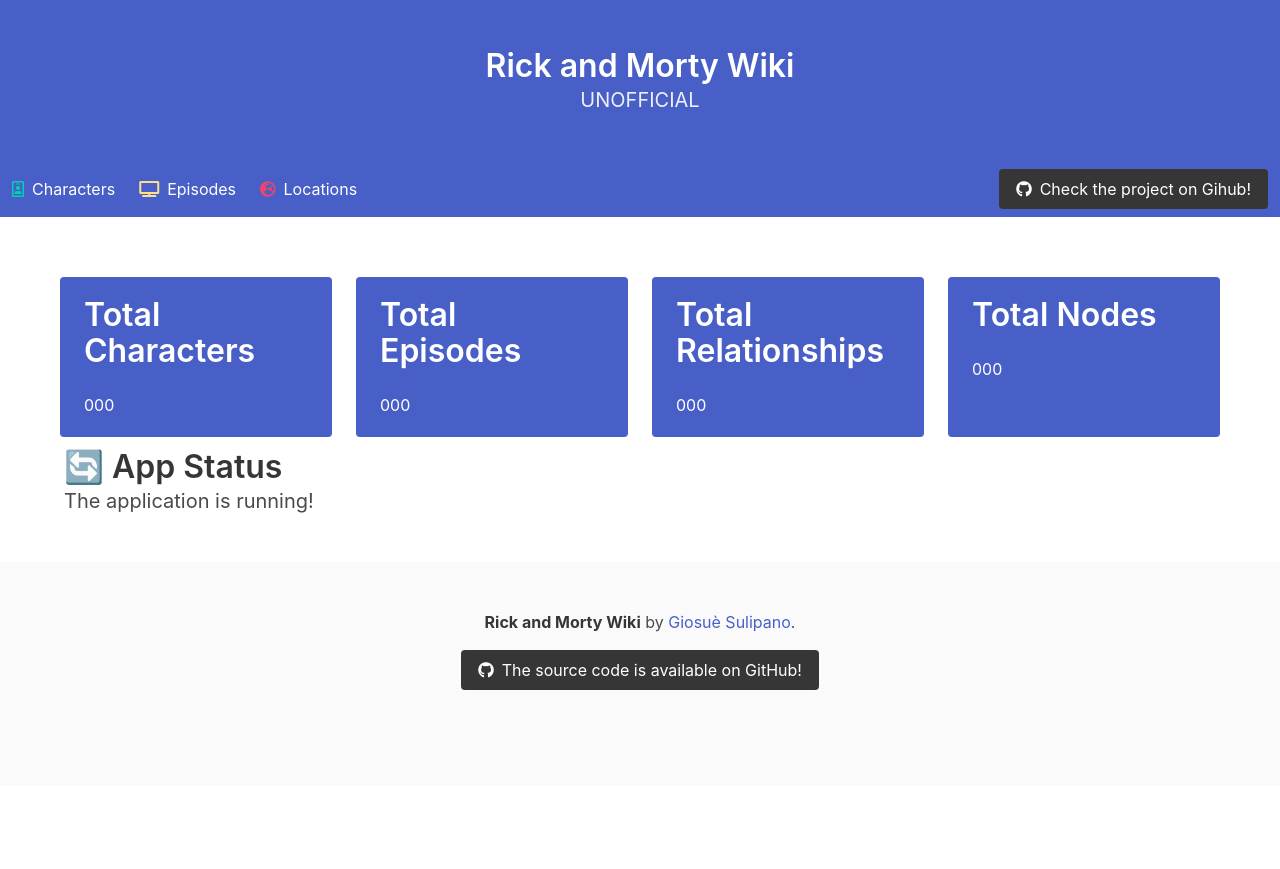
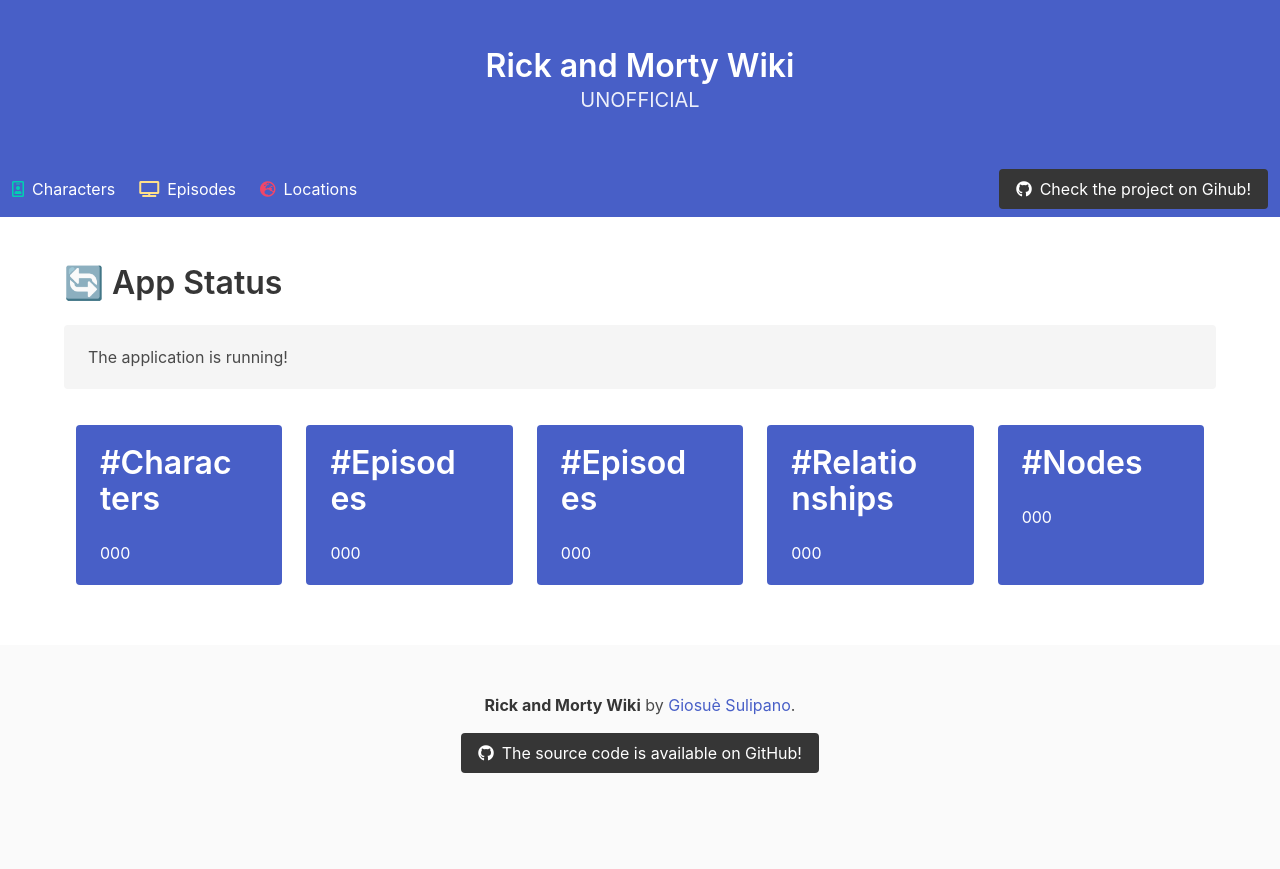
Before and after one commit to imgios/RaM-wiki, a Flask app: template ramwiki/templates/status.html in a window 1280 px wide. Before the commit the page ends 690 px from the top, so only its background shows below. Run offline with Flask 2, Linux system fonts and the light colour scheme; the template is opened without the code that fills it: most values are stand-ins (such as "Sample title", 1, 10 or a date in 2020); some libraries are stand-ins or nearby versions.

Commit message:
Update status template

```diff
--- a/ramwiki/templates/status.html
+++ b/ramwiki/templates/status.html
@@ -2,11 +2,19 @@
 
 {% block content %}
 	<section class="section">
+		<div class="container">
+			<h1 class="title">
+				🔄 App Status
+			</h1>
+			<div class="notification">
+				The application is running!
+			</div>
+			<!-- TILES -->
 			<div class="tile">
 				<div class="tile is-parent">
 					<article class="tile is-child notification is-link">
 						<p class="title">
-						Total Characters
+							#Characters
 						</p>
 						<div class="content">
 							{{ number_of_characters }}
@@ -16,7 +24,7 @@
 				<div class="tile is-parent">
 					<article class="tile is-child notification is-link">
 						<p class="title">
-						Total Episodes
+							#Episodes
 						</p>
 						<div class="content">
 							{{ number_of_episodes }}
@@ -26,7 +34,17 @@
 				<div class="tile is-parent">
 					<article class="tile is-child notification is-link">
 						<p class="title">
-						Total Relationships
+							#Episodes
+						</p>
+						<div class="content">
+							{{ number_of_locations }}
+						</div>
+					</article>
+				</div>
+				<div class="tile is-parent">
+					<article class="tile is-child notification is-link">
+						<p class="title">
+							#Relationships
 						</p>
 						<div class="content">
 							{{ number_of_relationships }}
@@ -36,7 +54,7 @@
 				<div class="tile is-parent">
 					<article class="tile is-child notification is-link">
 						<p class="title">
-						Total Nodes
+							#Nodes
 						</p>
 						<div class="content">
 							{{ number_of_nodes }}
@@ -44,13 +62,7 @@
 					</article>
 				</div>
 			</div>
-		<div class="container">
-			<h1 class="title">
-				🔄 App Status
-			</h1>
-			<p class="subtitle">
-				The application is running!
-			</p>
+			<!-- END TILES -->
 		</div>
 	</section>
 {% endblock %}
```
Lines whose indentation alone changed are shown as unchanged.
